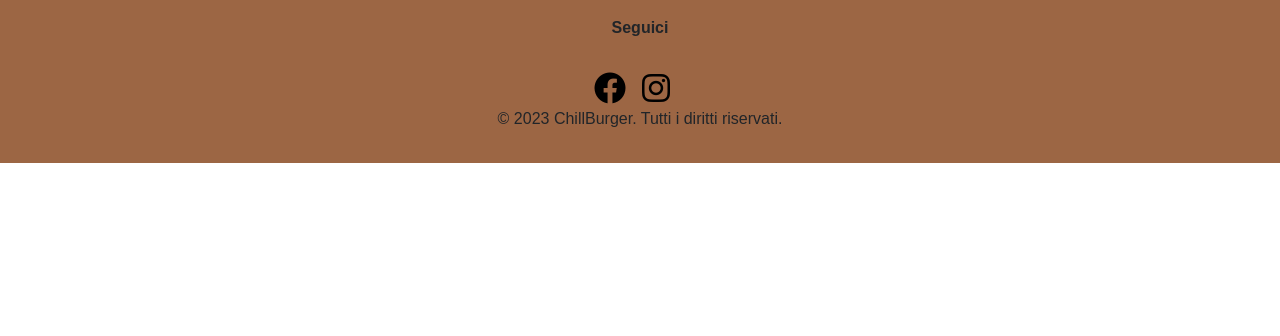
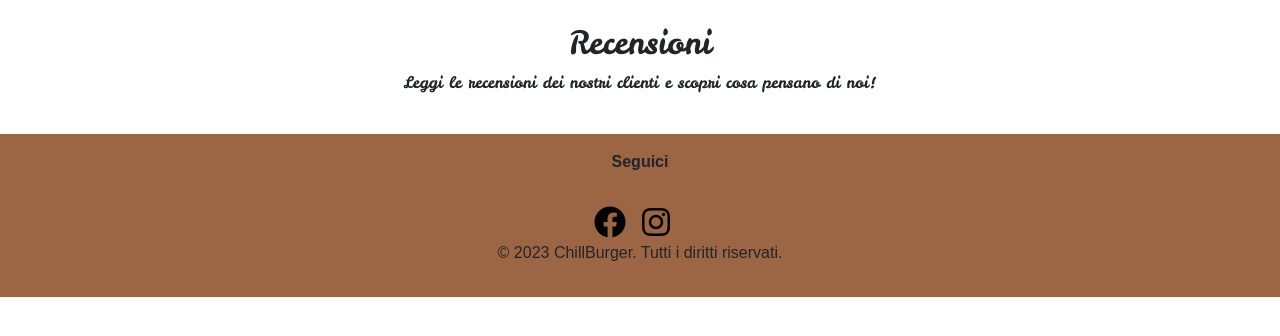
Before and after one commit to Filoferro03/ChillBurgerWebProject, a PHP site: page /reviews.php in a window 1280 px wide. Shown: the part 112-448 px from the top of the page. Run offline with PHP 8.4, Linux system fonts and the light colour scheme.

Commit message:
started rwviews page js and style sheet

```diff
--- a/chillburger/reviews.php
+++ b/chillburger/reviews.php
@@ -3,6 +3,7 @@ require_once("bootstrap.php");
 
 $templateParams["titolo"] = "ChillBurger - Recensioni";
 $templateParams["nome"] = "reviews-list.php";
+$templateParams["css"] = ["css/reviews.css"];
 
 require("template/base.php")
 ?>
--- a/chillburger/template/reviews-list.php
+++ b/chillburger/template/reviews-list.php
@@ -0,0 +1,5 @@
+<section class= "container-md m-auto py-4 text-center">
+<h2>Recensioni</h2>
+<p> Leggi le recensioni dei nostri clienti e scopri cosa pensano di noi!</p>
+<div class="accordion m-auto"> </div>
+</section>
```
Also changed, not shown: chillburger/css/reviews.css (added), chillburger/js/reviews.js (added).
